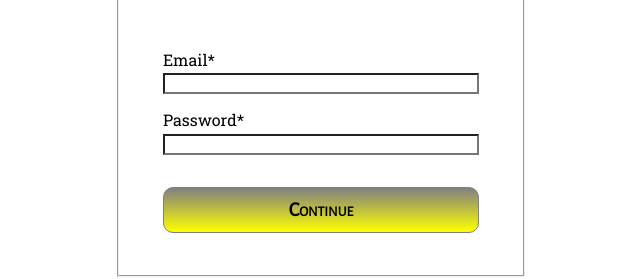
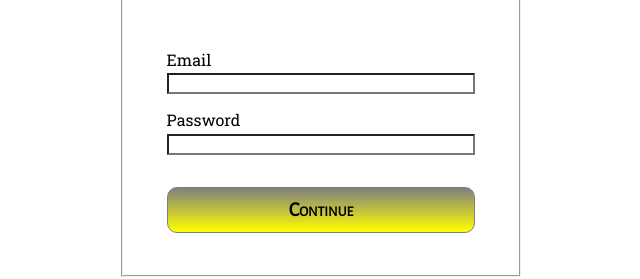
Before and after one commit to parvathys0311/Travel-Agency-Website, a plain HTML site: page login.html in a window 1280 px wide. Shown: the part 297-576 px from the top of the page, 319-959 px from the left. Drawn offline with Linux system fonts and the light colour scheme.

Commit message:
clean up

```diff
--- a/login.html
+++ b/login.html
@@ -18,7 +18,9 @@
 </head>
 
 <body>
+    <!-- wrap the whole page inside page-container -->
     <div class="page-container">
+        <!-- wrap the content  inside content-container with the exception of footer -->
         <div class="content-container">
             <header>
                 <!-- common header for all pages -->
@@ -29,6 +31,7 @@
                             <h2> Travel Experts</h2>
                         </a>
                     </div>
+                    <!-- navigation items-->
                     <nav>
                         <ul>
                             <li><a href="#gallery">Destinations</a></li>
@@ -38,21 +41,25 @@
                         </ul>
                     </nav>
                 </div>
+                <!-- end of header section -->
             </header>
+
             <main>
+                <!-- main content includes a login form in the page center -->
                 <div class="login">
                     <p class="outerflex-item1">Welcome Back. It's time to travel.
                     <p>
                     <form action="#" method="POST">
+                        <!-- form fileds are within a fieldset -->
                         <fieldset class="fieldset_login">
                             <legend>Please Login</legend>
                             <ul>
                                 <li>
-                                    <label for="emailaddr"> Email* </label>
+                                    <label for="emailaddr"> Email </label>
                                     <input type="email" name="email" id="emailaddr" required>
                                 </li>
                                 <li>
-                                    <label for="pwd"> Password* </label>
+                                    <label for="pwd"> Password </label>
                                     <input type="password" name="password" id="pwd" required>
                                 </li>
                                 <li>
```
Also changed, not shown: index.html (+8 -2 lines), register.html (+6 -2 lines), 1 other file.
